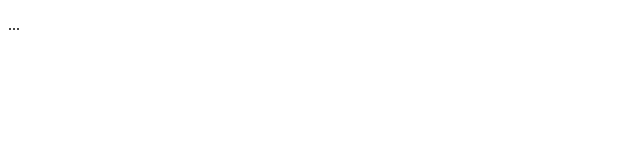
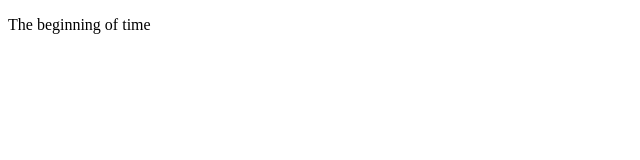
Before and after one commit to Volechka39/rsschool-cv, a plain HTML site: page index.html in a window 1280 px wide. Shown: the whole page, without its empty margins (0-640 px from the left). Drawn offline with Linux system fonts and the light colour scheme.

Commit message:
feat: changes in html file

```diff
--- a/index.html
+++ b/index.html
@@ -1,5 +1,5 @@
 <!DOCTYPE HTML>
-<html>
+<html lang="ru">
  <head>
   <title>Hello</title>
   <meta charset="utf-8">
@@ -7,6 +7,6 @@
   <meta name="ProgId" content="FrontPage.Editor.Document">
  </head>
  <body>
-  <p>...</p>
+  <p>The beginning of time</p>
  </body>
 </html>
```
